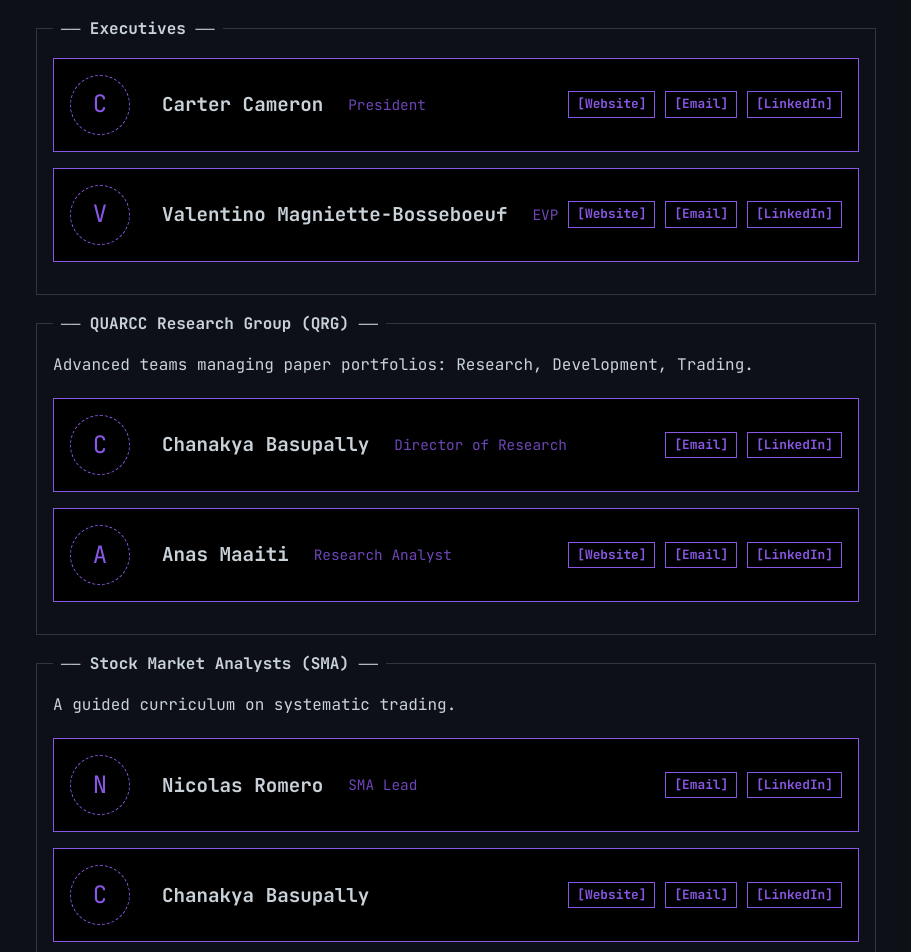
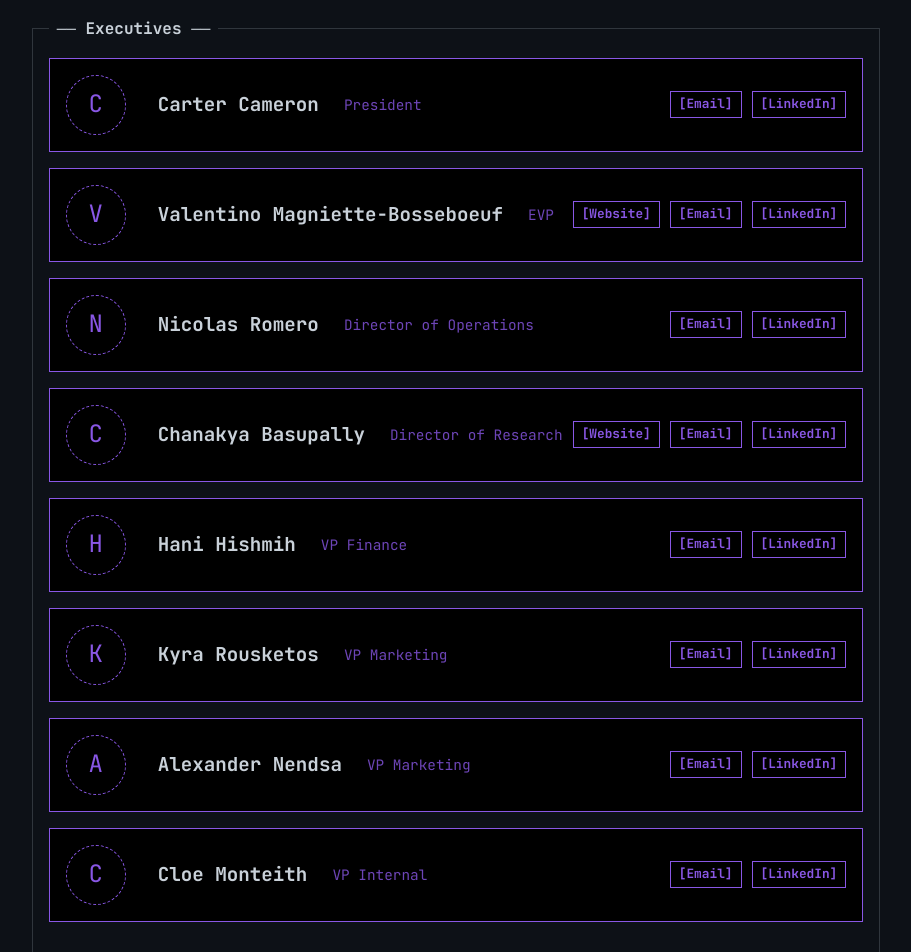
Before and after one commit to carterj-c/QUARCCWebsite, a React (Vite) app: page /teams in a window 1280 px wide. Shown: the top 952 px of the page, without its empty margins (184-1095 px from the left). Built offline with nearby package versions, Linux system fonts and the light colour scheme.

Commit message:
added names to the teams section

```diff
--- a/src/pages/Teams.jsx
+++ b/src/pages/Teams.jsx
@@ -6,20 +6,29 @@ import TeamMember from '../components/TeamMember';
 const Teams = () => {
     // --- EXECUTIVE TEAM ---
     const executives = [
-        { name: "Carter Cameron", role: "President", linkedin: "https://linkedin.com/cartercameronfina", email: "president@quarcc.com", website: "https://jane.com" },
-        { name: "Valentino Magniette-Bosseboeuf", role: "EVP", linkedin: "https://linkedin.com/in/valentino-mb/", email: "competitions@quarcc.com", website: "valentinomb.com" }
+        { name: "Carter Cameron", role: "President", linkedin: "https://linkedin.com/cartercameronfina", email: "president@quarcc.com", website: "" },
+        { name: "Valentino Magniette-Bosseboeuf", role: "EVP", linkedin: "https://linkedin.com/in/valentino-mb/", email: "competitions@quarcc.com", website: "valentinomb.com" },
+        { name: "Nicolas Romero", role: "Director of Operations", linkedin: "https://linkedin.com/in/nicolasdavidromero", email: "research@quarcc.com", website: "" },
+        { name: "Chanakya Basupally", role: "Director of Research", linkedin: "https://www.linkedin.com/in/nicolasdavidromero/", email: "operations@quarcc.com", website: "https://bob.com" },
+        { name: "Hani Hishmih", role: "VP Finance", linkedin: "https://www.linkedin.com/in/hanihishmih/", email: "finance@quarcc.com", website: "" },
+        { name: "Kyra Rousketos", role: "VP Marketing", linkedin: "https://www.linkedin.com/in/kyra-rousketos/", email: "marketing@quarcc.com", website: "" },
+        { name: "Alexander Nendsa", role: "VP Marketing", linkedin: "https://www.linkedin.com/in/alexander-nendsa-9aa927272/", email: "marketing@quarcc.com", website: "" },
+        { name: "Cloe Monteith", role: "VP Internal", linkedin: "https://www.linkedin.com/in/cloe-monteith-a435301a9/", email: "internal@quarcc.com", website: "" },
     ];
 
     // --- SMA TEAM ---
     const smaMembers = [
-        { name: "Nicolas Romero", role: "SMA Lead", linkedin: "https://linkedin.com/in/nicolasdavidromero", email: "sma@quarcc.com", website: "" },
-        { name: "Chanakya Basupally", role: "", linkedin: "https://linkedin.com", email: "bob@quarcc.com", website: "https://bob.com" }
+        { name: "Thomas Ballard", role: "SMA Member", linkedin: "https://www.linkedin.com/in/thomas-ballard1/", email: "sma@quarcc.com", website: "" },
+        { name: "Inga Fehlhaber", role: "SMA Member", linkedin: "https://www.linkedin.com/in/ingafehlhaber/", email: "sma@quarcc.com", website: "" },
+        { name: "Andrew Koumoudjian", role: "SMA Member", linkedin: "https://www.linkedin.com/in/andrewkoumoudjian/", email: "sma@quarcc.com", website: "" },
+        { name: "Rifat Katranci", role: "SMA Member", linkedin: "https://www.linkedin.com/in/rifat-katranci-a30405287/", email: "sma@quarcc.com", website: "" },
+        { name: "Thomas Ballard", role: "SMA Member", linkedin: "https://www.linkedin.com/in/thomas-ballard1/", email: "sma@quarcc.com", website: "" },
+        { name: "Thomas Ballard", role: "SMA Member", linkedin: "https://www.linkedin.com/in/thomas-ballard1/", email: "sma@quarcc.com", website: "" },
     ];
 
     // --- QRG TEAM ---
     const qrgMembers = [
-        { name: "Chanakya Basupally", role: "Director of Research", linkedin: "https://linkedin.com/in/chanakyabasupally", email: "research@quarcc.com", website: "" },
-        { name: "Anas Maaiti", role: "Research Analyst", linkedin: "https://linkedin.com/in/anas-maaiti", email: "[EMAIL_ADDRESS]", website: "[Example.com]" }
+        { name: "Anas Maaiti", role: "Research Analyst", linkedin: "https://linkedin.com/in/anas-maaiti", email: "Maaitianas@gmail.com", website: "" }
     ];
 
     return (
```
